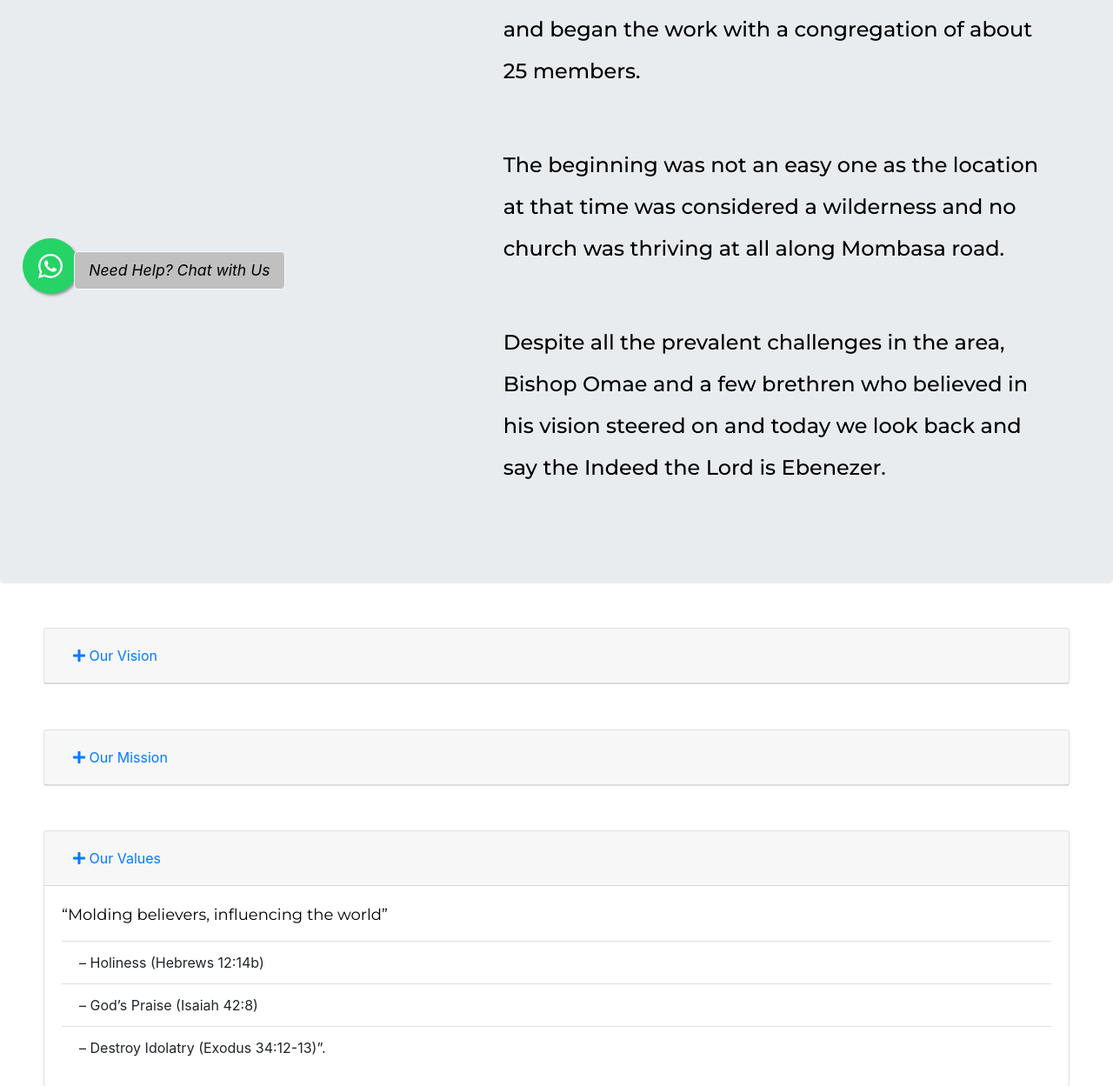
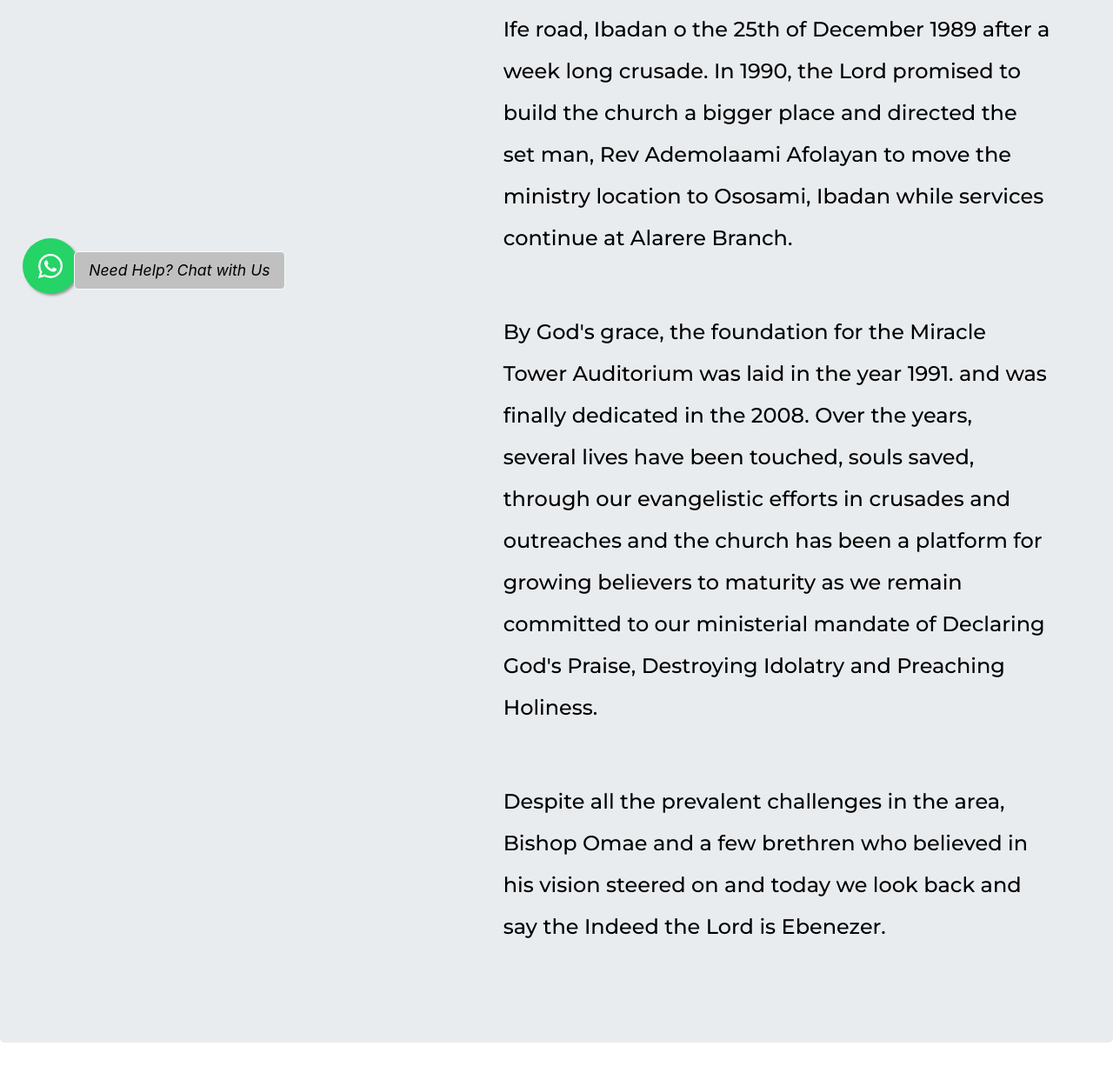
Before and after one commit to ojoilesanmi/pilgrimage_church, a Django app: page /about in a window 1280 px wide. Shown: the part 422-1671 px from the top of the page at 87% size. Run offline with Django 3.2, Linux system fonts and the light colour scheme; parts of the project's set-up code (start-up, migrations or seed data) failed here and were passed over; some libraries are stand-ins or nearby versions.

Commit message:
Made changes to About Us Page

```diff
--- a/templates/church/about.html
+++ b/templates/church/about.html
@@ -7,13 +7,15 @@
 
     <div class="row jumbotron">
         <div id="welcome" class="col-xs-12 col-sm-12 col-md-12 col-lg-5 col-xl-5 ">
-            <img class="card-img-top" src="rgc_folder/IMG_0106-1-scaled.jpg" alt="founders_Image">
+            <img class="card-img-top" src="{% static 'img/image-3.jpg'%}" alt="founders_Image">
         </div>
         <div class="col-xs-12 col-sm-12 col-md-12 col-lg-7 col-xl-7">
             <h1 style="font-weight: 900; color: red; padding: 25px;" class=" my-1  display-4 ">ABOUT US </h1>
             <h2 style=" padding-left: 25px; padding-top: 10px;" class=" my-1 welcome_header2 display-4"> A Brief History </h2>
-            <p id="about" style=" padding: 25px; padding-top: 15px;  line-height: 2" class="para ">Liberty Christian Centre was officially launched in 1999. The Senior Pastor; Bishop Dr. Kepha Omae took a bold step of faith and obedience   to the Lord and began the work with a congregation of about 25 members. </p>
-            <p id="about" style="padding: 25px; padding-top: 15px;  line-height: 2" class="para ">The beginning was not an easy one as the location at that time was considered a wilderness and no church was thriving at all along Mombasa road. </p>
+            <p id="about" style=" padding: 25px; padding-top: 15px;  line-height: 2" class="para ">Abundant Life Prayer and Evangelistic Ministry also known as Pilgrim Miracle Church 1st Sunday Service was held at Miracle House, Alarere Off Old Ife road, Ibadan o the 25th of December 1989 after a week long crusade.
+               In 1990, the Lord promised to build the church a bigger place and directed the set man, Rev Ademolaami Afolayan to move the ministry location to Ososami, Ibadan while services continue at Alarere Branch. </p>
+            <p id="about" style="padding: 25px; padding-top: 15px;  line-height: 2" class="para ">By God's grace, the foundation for the Miracle Tower Auditorium was laid in the year 1991. and was finally dedicated in the 2008.
+               Over the years, several lives have been touched, souls saved, through our evangelistic efforts in crusades and outreaches and the church has been a platform for growing believers to maturity as we remain committed to our ministerial mandate of Declaring God's Praise, Destroying Idolatry and Preaching Holiness. </p>
             <p  id="about" style=" padding: 25px; padding-top: 15px;  line-height: 2" class="para">Despite all the prevalent challenges in the area, Bishop Omae and a few brethren who believed in his vision steered on and today we look back and say the Indeed the Lord is Ebenezer.</p>
 
     </div>
```
